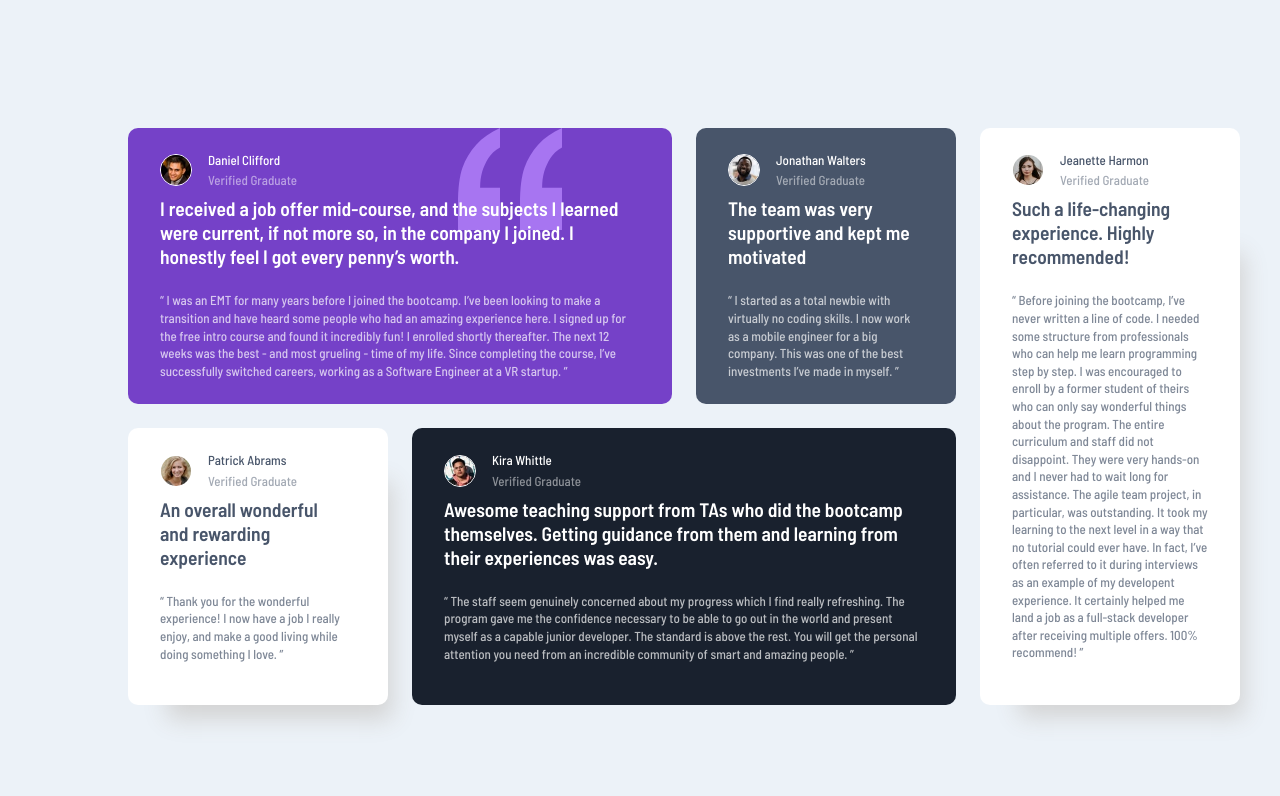
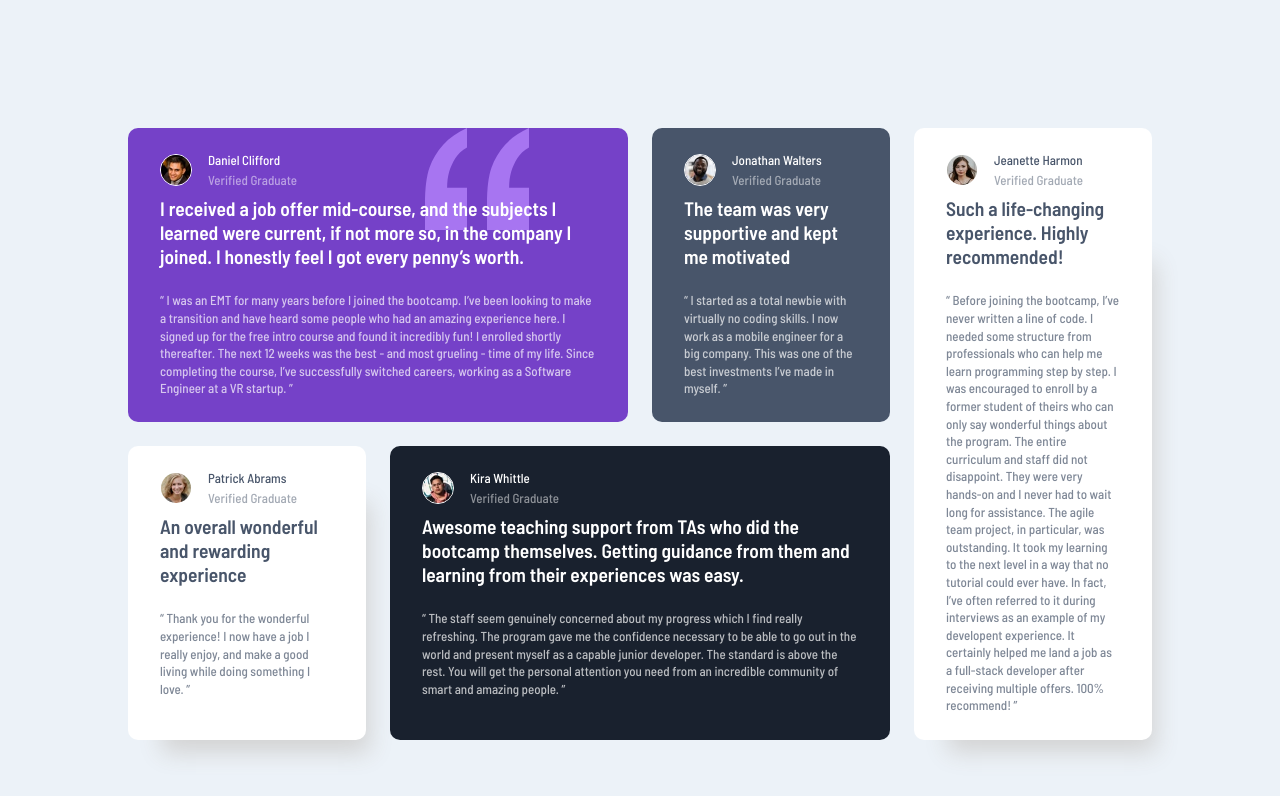
Before and after one commit to Hanka8/FM-testimonials-grid, a plain HTML site: page index.html in a window 1280 px wide. Drawn offline with Linux system fonts and the light colour scheme.

Commit message:
Add files via upload

```diff
--- a/index.html
+++ b/index.html
@@ -16,7 +16,7 @@
 <body>
   <main class="container">
 
-    <section class="box violet">
+    <section role="article" class="box violet">
       <header class="head">
         <img class="avatar" src="images/image-daniel.jpg" alt=".daniel-clifford">
         <div class="inc">
@@ -35,7 +35,7 @@
       </blockquote>
     </section>
 
-    <section class="box grey">
+    <section role="article" class="box grey">
       <header class="head">
         <img class="avatar" src="images/image-jonathan.jpg" alt=".jonathan-waters">
         <div class="inc">
@@ -50,7 +50,7 @@
       </blockquote>
     </section>
 
-    <section class="box white1">
+    <section role="article" class="box white1">
       <header class="head">
         <img class="avatar" src="images/image-kira.jpg" alt=".kira-whittle">
         <div class="inc">
@@ -71,7 +71,7 @@
       </blockquote>
     </section>
 
-    <section class="box white2">
+    <section role="article" class="box white2">
       <header class="head">
         <img class="avatar" src="images/image-jeanette.jpg" alt=".jeanette-harmon">
         <div class="inc">
@@ -86,7 +86,7 @@
       </blockquote>
     </section>
 
-    <section class="box dark">
+    <section role="article" class="box dark">
       <header class="head">
         <img class="avatar" src="images/image-patrick.jpg" alt=".patrick-abrams">
         <div class="inc">
--- a/styles.css
+++ b/styles.css
@@ -17,6 +17,8 @@ body {
   font-size: 0.8125rem;
   background-color: var(--lightBlue);
   min-height: 100vh;
+  display: flex;
+  justify-content: center;
 }
 
 .box {
```
